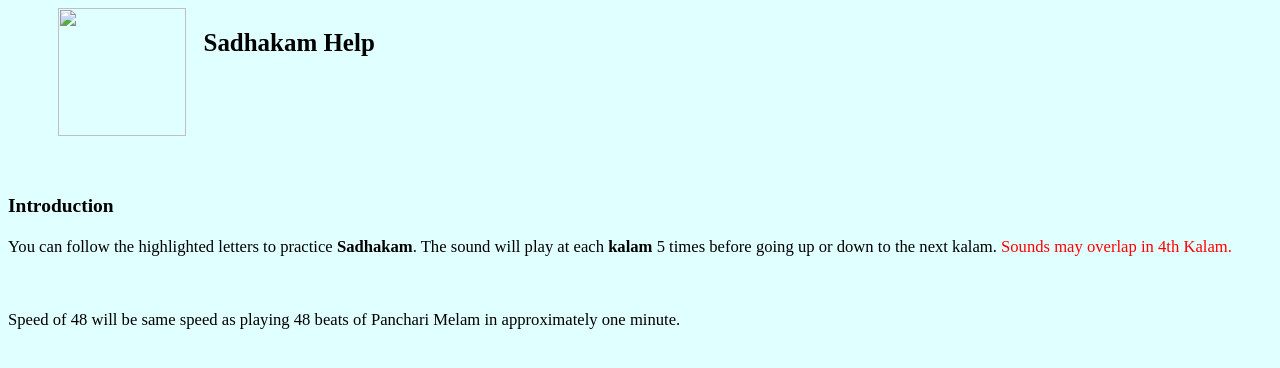
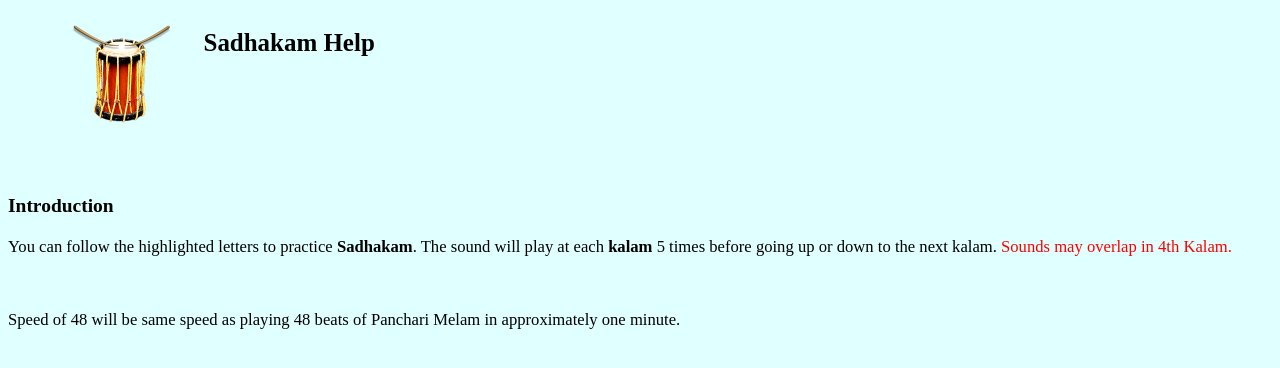
Before and after one commit to AshokPIndy/ChendaPractice, a plain HTML site: page ThaKiTa/Readme.html in a window 1280 px wide. Drawn offline with Linux system fonts and the light colour scheme.

Commit message:
Update Readme.html

```diff
--- a/ThaKiTa/Readme.html
+++ b/ThaKiTa/Readme.html
@@ -25,7 +25,7 @@
     </head>
     <body style="border: 20px;">
         <div class="hdr-grid">
-            <img class="hdr-img" src="Chenda Image.png" width="128px" height="128px" style="display: inline-block;"/>
+            <img class="hdr-img" src="../Resources/Chenda Image.png" width="128px" height="128px" style="display: inline-block;"/>
             <h2 class="hdr-title" style="vertical-align: text-bottom;" >Sadhakam Help</h2>
         </div>
         <div style="border: 30px;">
```
